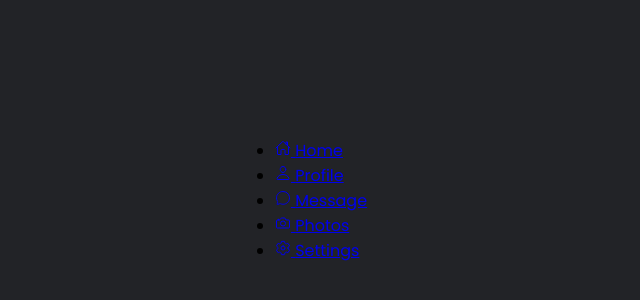
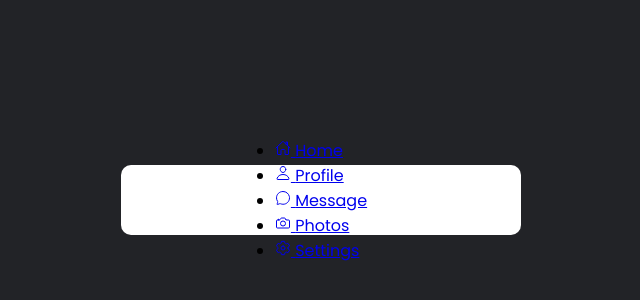
Before and after one commit to neyaznafiz/Animation, a plain HTML site: page Navigation_Menu_Indicator/indax.html in a window 1280 px wide. Shown: the part 200-500 px from the top of the page, without its empty margins (319-959 px from the left). Drawn offline with nearby package versions, Linux system fonts and the light colour scheme.

Commit message:
css added for navigation in  Navigation_Menu_Indicator

```diff
--- a/Navigation_Menu_Indicator/indax.html
+++ b/Navigation_Menu_Indicator/indax.html
@@ -11,7 +11,7 @@
 
 <body>
 
-    <div class="navigaton">
+    <div class="navigation">
 
         <ul>
             <li class="list">
--- a/Navigation_Menu_Indicator/style.css
+++ b/Navigation_Menu_Indicator/style.css
@@ -18,3 +18,18 @@ align-items: center;
 min-height: 100vh;
 background: var(--clr);
 }
+
+.navigation{
+    position: relative;
+    width: 400px;
+    height: 70px;
+    background: #fff;
+    display: flex;
+    justify-content: center;
+    align-items: center;
+    border-radius: 10px;
+}
+
+navigation ul {
+
+}
```
